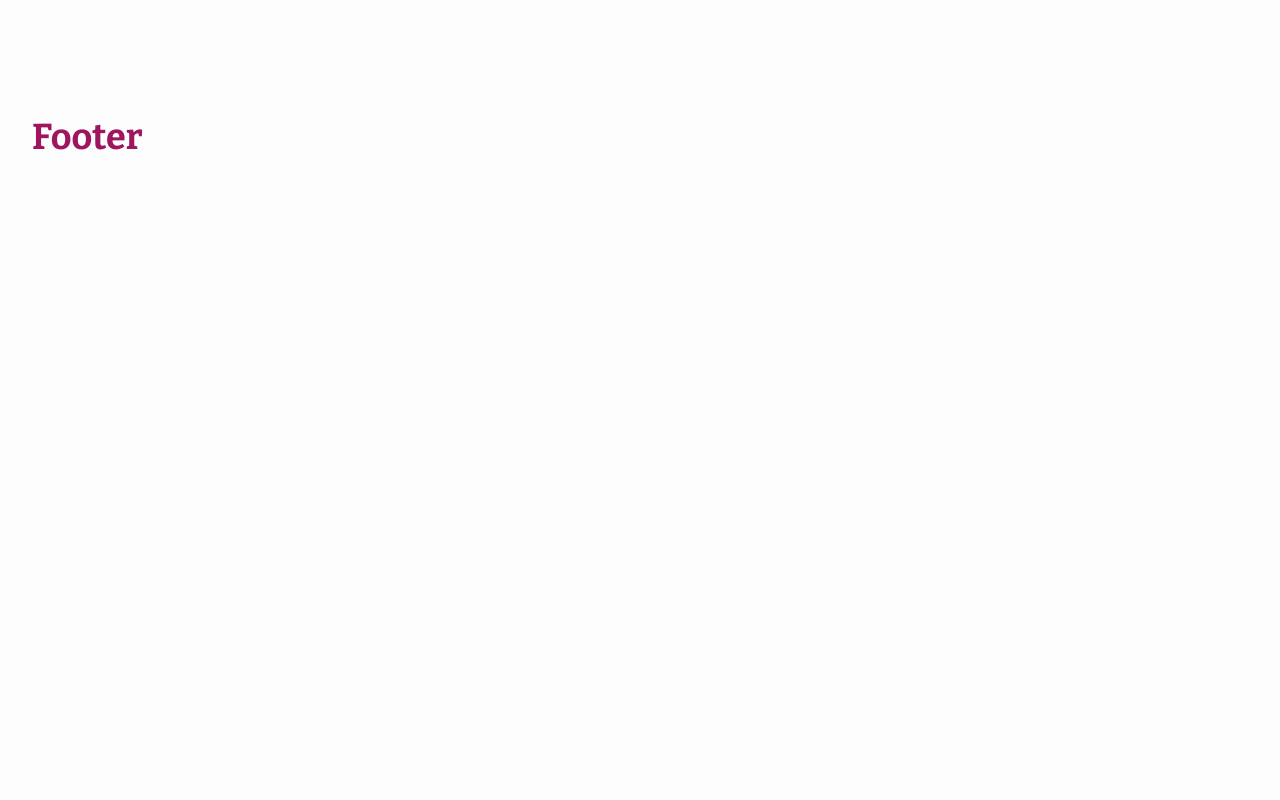
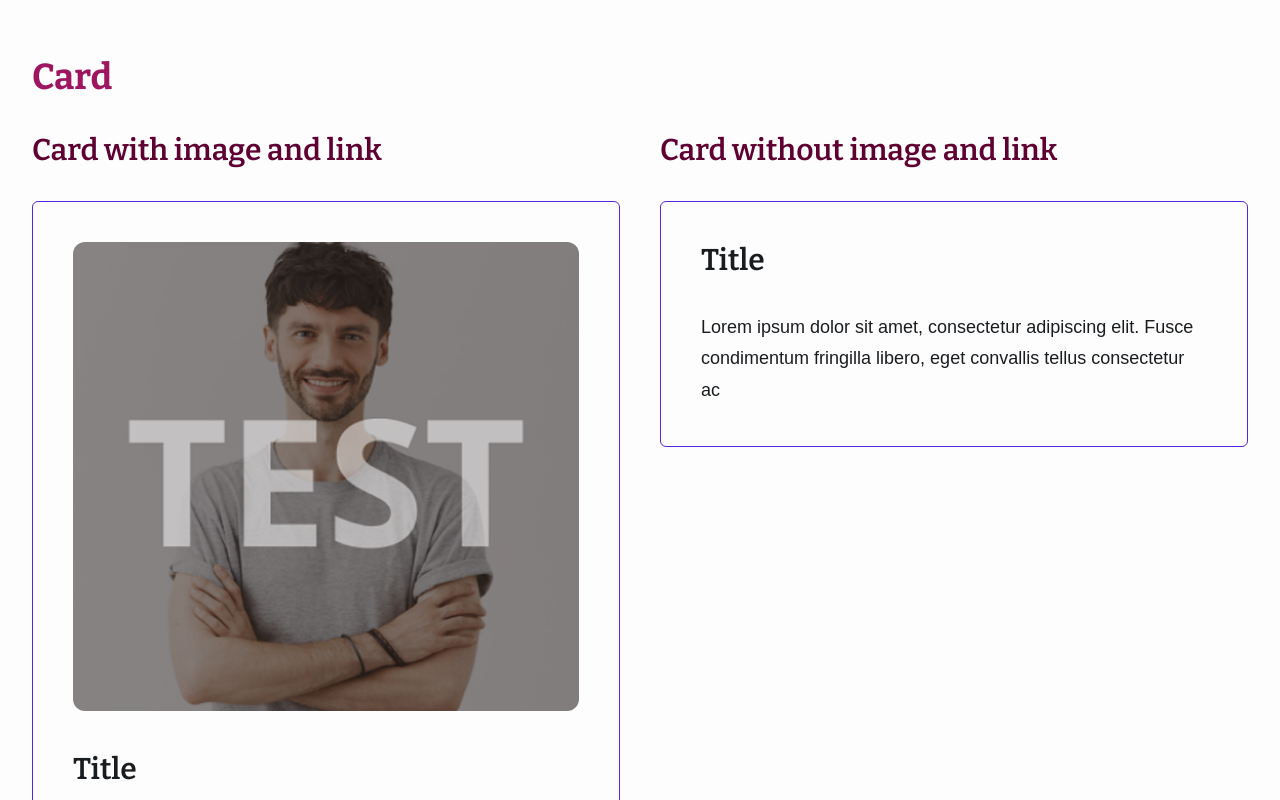
Before and after one commit to marboqmar/starter, a React (Vite) app: page /organisms in a window 1280 px wide. Shown: the part 640-1440 px from the top of the page. Before the commit the page ends 800 px from the top, so only its background shows below. Built offline with nearby package versions, Linux system fonts and the light colour scheme; a web font is replaced by a local one.

Commit message:
Added card organism

```diff
--- /dev/null
+++ b/src/components/organisms/Card/Card.css
@@ -0,0 +1,47 @@
+.card {
+  position: relative;
+  padding: var(--card-padding);
+  background-color: var(--card-bg);
+  border: var(--card-border);
+  border-radius: var(--card-radius);
+  transition: box-shadow var(--motion-duration-fast) var(--motion-easing-standard);
+}
+
+.card:hover {
+  box-shadow:
+    0 0 0 1px var(--focus-spacer),
+    0 0 0 2px var(--focus-ring),
+    0 0 4px 4px var(--focus-glow);
+}
+
+.card__image {
+  margin-bottom: var(--card-image-spacing);
+}
+
+.card__text {
+  display: flex;
+  flex-direction: column;
+  gap: var(--card-spacing-text);
+}
+
+.card__heading {
+  color: var(--card-heading);
+}
+
+.card__link {
+  color: var(--card-heading);
+  text-decoration: none;
+}
+
+.card__link:visited {
+  color: var(--card-heading);
+}
+
+.card__link::after {
+  content: "";
+  position: absolute;
+  top: 0;
+  left: 0;
+  height: 100%;
+  width: 100%;
+}
--- /dev/null
+++ b/src/components/organisms/Card/Card.jsx
@@ -0,0 +1,70 @@
+import './Card.css';
+import { classNames } from '../../../utils/helpers';
+import { Image } from '../../atoms/Image/Image';
+import { Heading } from '../../atoms/Heading/Heading';
+import { Paragraph } from '../../atoms/Paragraph/Paragraph';
+import { Link } from 'react-router-dom';
+
+/**
+ * Card component
+ *
+ * Component props:
+ * @param {string} [className] - Additional CSS classes.
+ * @param {string} title - Heading content.
+ * @param {number} [titleLevel=2] - Level of the title.
+ * @param {string} body - Body content.
+ * @param {string} [imageSrc] - Default image source. Fallback image if srcSet is used. This is the
+ * property needed to add an image to the media object component.
+ * @param {string} [imageSrcSet] - String of different image sizes (e.g., "img-sm.jpg 400w,
+ * img-lg.jpg 1200w")
+ * @param {string} [imageSizes="100vw"] - Layout information (e.g., "(max-width: 600px) 100vw, 50vw").
+ * Defaults to 100vw to avoid having to handle all the images sizes attribute manually, but highly
+ * recommended for heavy images.
+ * @param {string} [imageAlt=""] - Alternative text for the image.
+ * @param {string} [to] - Target URL of the card. No link is displayed.
+ * @param {object} [rest] - Additional props passed.
+ *
+ * @example
+ * <Card
+ *   title="Title"
+ *   body="Lorem ipsum dolor sit amet"
+ *   imageSrc="/assets/images/test-image-md.png"
+ *   to="/"
+ *   ariaLabel="Testing card"
+ * />
+ */
+
+export const Card = ({
+  className = '',
+  title,
+  titleLevel,
+  body,
+  imageSrc,
+  imageSrcSet,
+  imageSizes,
+  imageAlt,
+  to,
+  ...rest
+}) => {
+  return (
+    <div className={classNames('card', className)} {...rest}>
+      {imageSrc && (
+        <div className="card__image">
+          <Image src={imageSrc} srcSet={imageSrcSet} sizes={imageSizes} alt={imageAlt} />
+        </div>
+      )}
+      <div className="card__text">
+        <Heading className="card__heading" level={titleLevel} size={3}>
+          {to ? (
+            <Link to={to} className="card__link">
+              {title}
+            </Link>
+          ) : (
+            title
+          )}
+        </Heading>
+        <Paragraph className="card__paragraph">{body}</Paragraph>
+      </div>
+    </div>
+  );
+};
--- a/src/css/global/color-variables.css
+++ b/src/css/global/color-variables.css
@@ -246,6 +246,11 @@
   --status-message-error-icon: var(--error-icon);
   --status-message-error-bg: var(--error-bg);
   --status-message-error-border-color: var(--error-border-color);
+
+  /* ORGANISMS */
+  /* Card */
+  --card-heading: var(--text-main);
+  --card-bg: transparent;
 }
 
 /* ==========================================================================
--- a/src/css/global/variables.css
+++ b/src/css/global/variables.css
@@ -157,7 +157,13 @@
   --status-message-inline-gap: var(--spacing-inline-icon-gap); /* Gap between icon and text */
 
   /* ORGANISMS */
+  /* Accordion */
   --accordion-gap: var(--spacing-component-inner);
+
+  /* Card */
+  --card-padding: var(--spacing-surface-padding);
+  --card-image-spacing: var(--spacing-md); /* Margin between image and text */
+  --card-spacing-text: var(--spacing-component-inner); /* Gap between title and body */
 
   /* ==========================================================================
     2. SIZE (width and height)
@@ -245,6 +251,10 @@
   /* Status message */
   --status-message-border: var(--border-primary);
 
+  /* ORGANISMS */
+  /* Card */
+  --card-border: var(--border-primary);
+
   /* ==========================================================================
     4. BORDER RADIUS
     ========================================================================== */
@@ -301,6 +311,9 @@
   /* Status message */
   --status-message-radius: var(--radius-main);
 
+  /* ORGANISMS */
+  --card-radius: var(--radius-main);
+
   /* ==========================================================================
     5. Z-INDEX
     ========================================================================== */
--- a/src/pages/Organisms.jsx
+++ b/src/pages/Organisms.jsx
@@ -2,6 +2,7 @@ import '../css/pages/showcase.css';
 import { Breadcrumbs } from '../components/molecules/Breadcrumbs/Breadcrumbs';
 import { Heading } from '../components/atoms/Heading/Heading';
 import { AccordionShowcase } from '../showcases/organisms/AccordionShowcase/AccordionShowcase';
+import { CardShowcase } from '../showcases/organisms/CardShowcase/CardShowcase';
 
 const breadcrumbsInfo = [
   { label: 'Home', href: '/' },
@@ -18,6 +19,9 @@ export const Organisms = () => {
       <div className="organisms-page__showcases-wrapper showcase-wrapper">
         {/* Accordion */}
         <AccordionShowcase />
+
+        {/* Card */}
+        <CardShowcase />
       </div>
     </div>
   );
--- /dev/null
+++ b/src/showcases/organisms/CardShowcase/CardShowcase.css
@@ -0,0 +1,13 @@
+.card-showcase__wrapper {
+  display: flex;
+  flex-direction: column;
+  gap: var(--spacing-md);
+}
+
+@media (min-width: 678px) {
+  .card-showcase__wrapper {
+    display: flex;
+    flex-direction: row;
+    justify-content: space-between;
+  }
+}
--- /dev/null
+++ b/src/showcases/organisms/CardShowcase/CardShowcase.jsx
@@ -0,0 +1,30 @@
+import './CardShowcase.css';
+import { Card } from '../../../components/organisms/Card/Card';
+import { Heading } from '../../../components/atoms/Heading/Heading';
+
+export const CardShowcase = () => {
+  return (
+    <div className="card-showcase showcase-item">
+      <Heading>Card</Heading>
+      <div className="card-showcase__wrapper">
+        <div className="card-showcase__example showcase-item__example">
+          <Heading level={3}>Card with image and link</Heading>
+          <Card
+            title="Title"
+            body="Lorem ipsum dolor sit amet, consectetur adipiscing elit. Fusce condimentum fringilla libero, eget convallis tellus consectetur ac"
+            imageSrc="/assets/images/test-image-md.png"
+            to="/"
+            ariaLabel="Testing card"
+          />
+        </div>
+        <div className="card-showcase__example showcase-item__example">
+          <Heading level={3}>Card without image and link</Heading>
+          <Card
+            title="Title"
+            body="Lorem ipsum dolor sit amet, consectetur adipiscing elit. Fusce condimentum fringilla libero, eget convallis tellus consectetur ac"
+          />
+        </div>
+      </div>
+    </div>
+  );
+};
```
